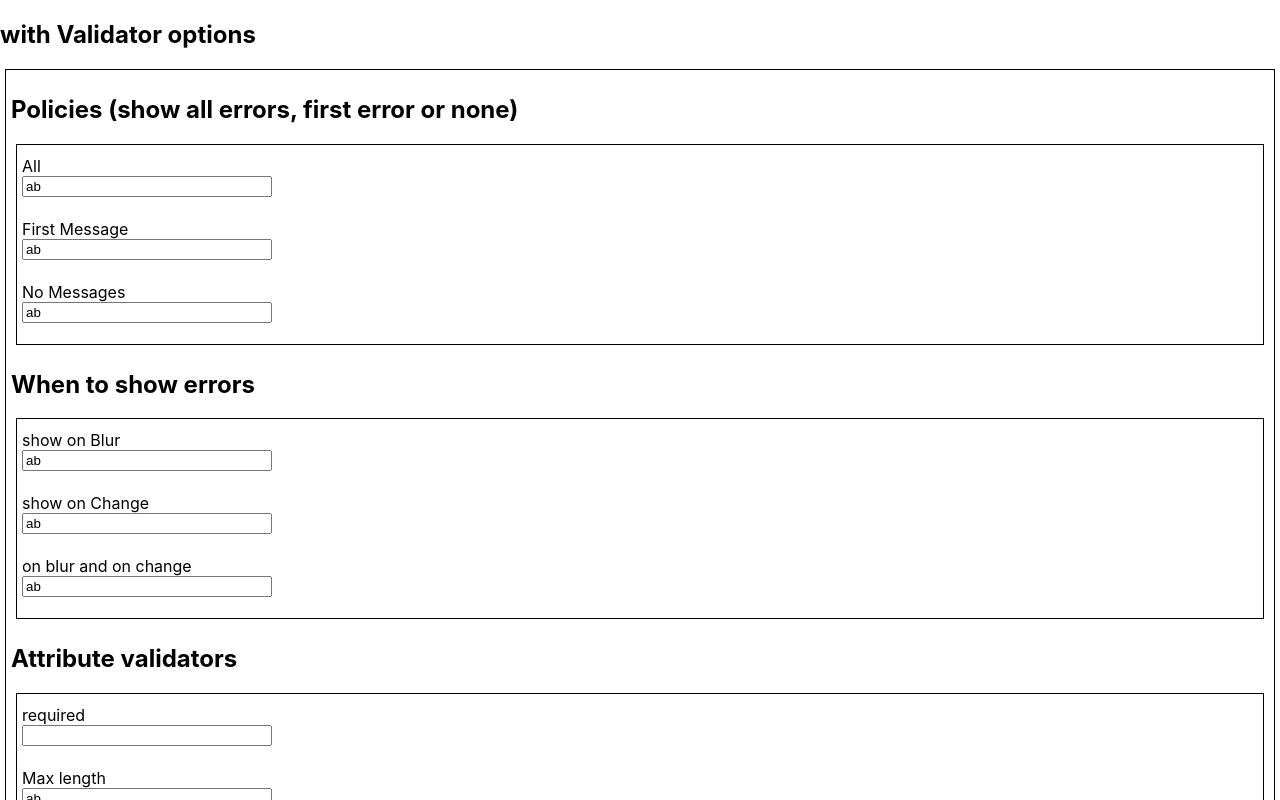
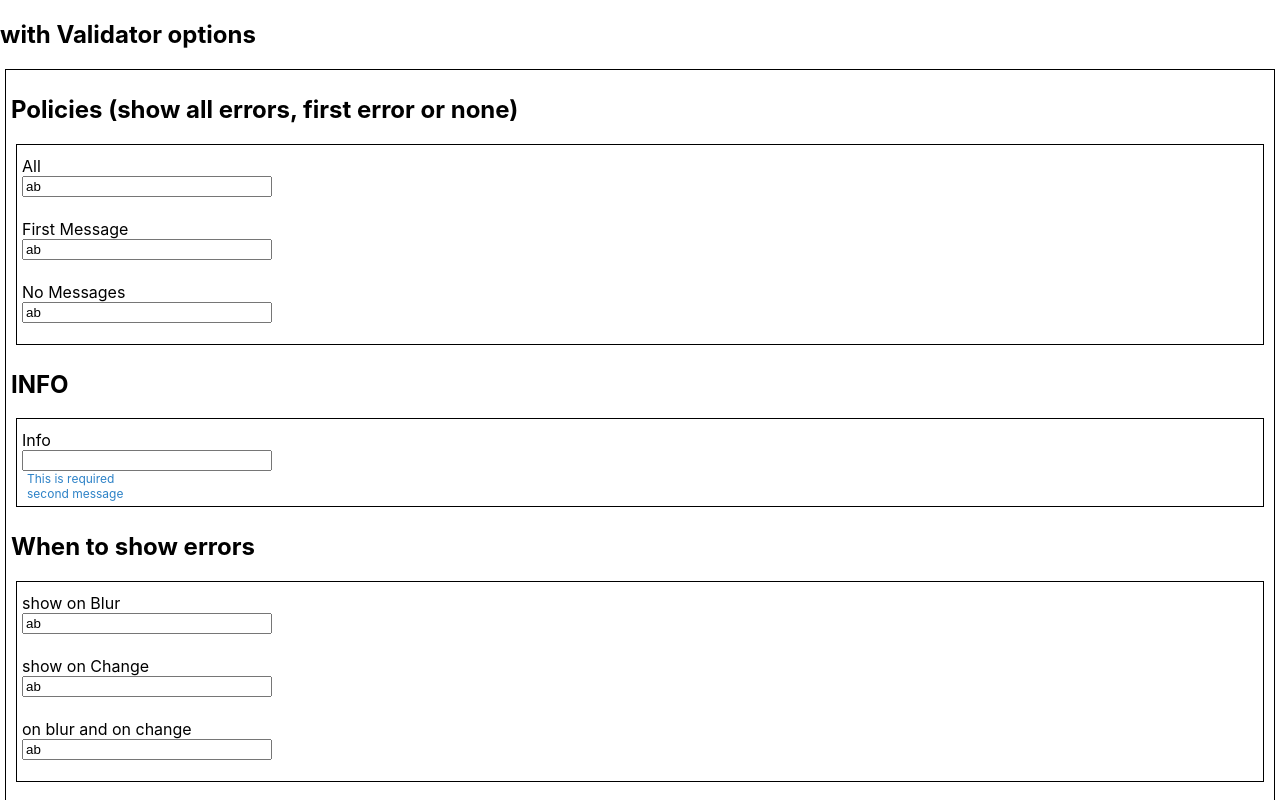
Before and after one commit to JuanRGil/hoc-provider, a React (Create React App) app: page / in a window 1280 px wide. Shown: the top 800 px of the page. Built offline with nearby package versions, Linux system fonts and the light colour scheme.

Commit message:
add info messages to input

```diff
--- a/src/App.tsx
+++ b/src/App.tsx
@@ -39,6 +39,9 @@ function App() {
             <First label="First Message" name="hoc-first" defaultValue="ab" onChange={handleOnChange} />
             <None label="No Messages" name="hoc-none" defaultValue="ab" onChange={handleOnChange} />
           </Paper>
+          <Paper title="INFO">
+            <WithoutValidators label="Info" name="hoc-info-required" showInfoMessage infoMessages={['This is required', 'second message']} required onChange={handleOnChange} />
+          </Paper>
           <Paper title="When to show errors">
             <Blur label="show on Blur" name="hoc-blur" defaultValue="ab" onChange={handleOnChange} />
             <Change label="show on Change" name="hoc-change" defaultValue="ab" onChange={handleOnChange} />
--- a/src/components/form-components/Input/Input.tsx
+++ b/src/components/form-components/Input/Input.tsx
@@ -7,6 +7,8 @@ import { InputProps, ValidableProps } from '../../../types/common';
 
 function Input(props: ValidableProps & InputProps): any {
   const {
+    infoMessages,
+    showInfoMessage,
     showError,
     errorMessages,
     label,
@@ -46,7 +48,7 @@ function Input(props: ValidableProps & InputProps): any {
 
   return (
     <div className={`input-container -${rest.type}`}>
-      <div className={`input-info -${rest.type}`}>
+      <div className={`input-content -${rest.type}`}>
         <input
           value={valueControlled}
           {...rest}
@@ -57,6 +59,16 @@ function Input(props: ValidableProps & InputProps): any {
         <label htmlFor={rest.name} className={`${rest.type} ${valueControlled ? 'not-empty' : ''}`.trim()}>
           {label}
         </label>
+      </div>
+      <div className="input-info">
+        {showInfoMessage && infoMessages && (
+        <ul>
+          {infoMessages?.map((info) => (
+            <li key={info}>{info}</li>
+          ))}
+        </ul>
+        )}
+
       </div>
       <div className="input-error">
         {showError && errorMessages && (
--- a/src/global-styles/_colors.scss
+++ b/src/global-styles/_colors.scss
@@ -1 +1,2 @@
 $red: #d23c31;
+$blue: #2d82c7;
--- a/src/global-styles/inputs.scss
+++ b/src/global-styles/inputs.scss
@@ -4,19 +4,19 @@ $border-botton-width: 1px;
 $label-font-size: 14px;
 $label-margin: 6px;
 $label-height: 20px;
-$input-info-height: $input-height + $label-height + $label-margin + $border-botton-width;
+$input-content-height: $input-height + $label-height + $label-margin + $border-botton-width;
 $input-error-height: 16px;
 
 .input-container{
-    min-height: $input-info-height+$input-error-height;
+    min-height: $input-content-height+$input-error-height;
     &.-checkbox, &.-radio{
         min-height: $input-height + $input-error-height;
     }
-    .input-info {
+    .input-content {
         display: flex;
         flex-direction: column-reverse;
         max-width: 250px;
-        height: $input-info-height;
+        height: $input-content-height;
         &.-checkbox, &.-radio{
             flex-direction: row;
             height:auto;
@@ -56,7 +56,8 @@ $input-error-height: 16px;
         }
 
     }
-    .input-error{
+    .input{
+        &-error {
             ul{
                 margin: 0px;
                 padding: 0px;
@@ -68,4 +69,17 @@ $input-error-height: 16px;
                 }
             }
         }
+        &-info {
+            ul{
+                margin: 0px;
+                padding: 0px;
+                li{
+                    list-style:none;
+                    font-size: 12px;
+                    padding-left: 5px;
+                    color: $blue;
                 }
+            }
+        }
+    }
+}
--- a/src/types/common.ts
+++ b/src/types/common.ts
@@ -8,6 +8,8 @@ export type OnBlurFunction = (e: FocusEvent<HTMLInputElement>)=> void
 export interface InputProps extends Omit<InputHTMLAttributes<HTMLInputElement>, 'onBlur' |'onChange' | 'pattern'> {
     pattern?: RegExp;
     patternMgs?: string;
+    showInfoMessage?: boolean;
+    infoMessages?: string[];
 }
 interface PropsForValidation {
     name: string; // required
```
Lines whose indentation alone changed are shown as unchanged.
